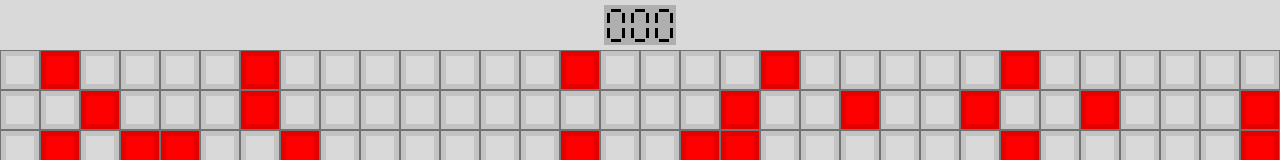
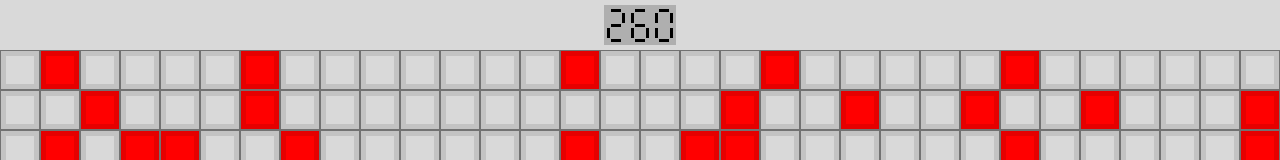
Before and after one commit to Lucas-Argerich/minesweeper-game-reactjs, a React (Create React App) app: page / in a window 1280 px wide. Shown: the top 160 px of the page. Built offline with nearby package versions, Linux system fonts and the light colour scheme.

Commit message:
counter implementation & fixes

```diff
--- a/src/components/number/index.jsx
+++ b/src/components/number/index.jsx
@@ -32,7 +32,7 @@ export default function Number(props) {
   const [number, setNumber] = useState(0);
 
   useEffect(() => {
-    setNumber(props.number);
+    setNumber(props.number || 0);
   }, [props.number]);
 
   return (
--- a/src/components/restingBombsDisplay/index.jsx
+++ b/src/components/restingBombsDisplay/index.jsx
@@ -1,20 +1,22 @@
-import React from 'react'
-import styled from 'styled-components'
-import Number from '../number'
+import React, { useContext } from "react";
+import styled from "styled-components";
+import Number from "../number";
+import { MinesContext } from "../../context";
 
 const StyledRestingBombsDisplay = styled.div`
   background: var(--color-tertiary);
   min-height: 40px;
   display: flex;
   align-items: center;
-`
+`;
 
 export default function RestingBombsDisplay() {
+  const { generatedBombs } = useContext(MinesContext);
   return (
     <StyledRestingBombsDisplay>
-      <Number number={0}/>
-      <Number number={0}/>
-      <Number number={0}/>
+      <Number number={Math.floor(generatedBombs / 100) % 10} />
+      <Number number={Math.floor(generatedBombs / 10) % 10} />
+      <Number number={generatedBombs % 10} />
     </StyledRestingBombsDisplay>
-  )
+  );
 }
```
